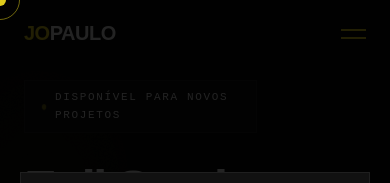
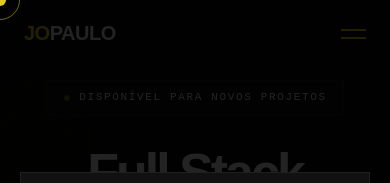
Before and after one commit to jopaul0/jopaul0.github.io, a React (Vite) app: page / in a window 390 px wide. Shown: the top 183 px of the page. Built offline with nearby package versions, Linux system fonts and the light colour scheme; no server answers.

Commit message:
chore: hero responsive

```diff
--- a/src/pages/Hero/Hero.module.scss
+++ b/src/pages/Hero/Hero.module.scss
@@ -4,11 +4,31 @@
 .hero {
   display: grid;
   grid-template-columns: 1fr 1fr;
-  gap: 60px;
+  gap: 30px;
+
+  @include mix.mobile {
+    grid-template-columns: 1fr;
+
+    .heroLeft {
+      align-items: center;
+      text-align: center;
+      .heroLabel {
+        align-self: center;
+      }
+    }
+
+    .heroVisual {
+      display: none;
+    }
+  }
 }
 
 .heroLeft {
+  display: flex;
+  flex-direction: column;
+
   .heroLabel {
+    align-self: flex-start;
     padding: 8px 16px;
     @include mix.section-label;
     margin-bottom: 32px;
@@ -57,10 +77,6 @@
   display: flex;
   justify-content: flex-end;
   align-items: center;
-
-  @include mix.mobile {
-    display: none;
-  }
 
   .photoFrame {
     position: relative;
```
